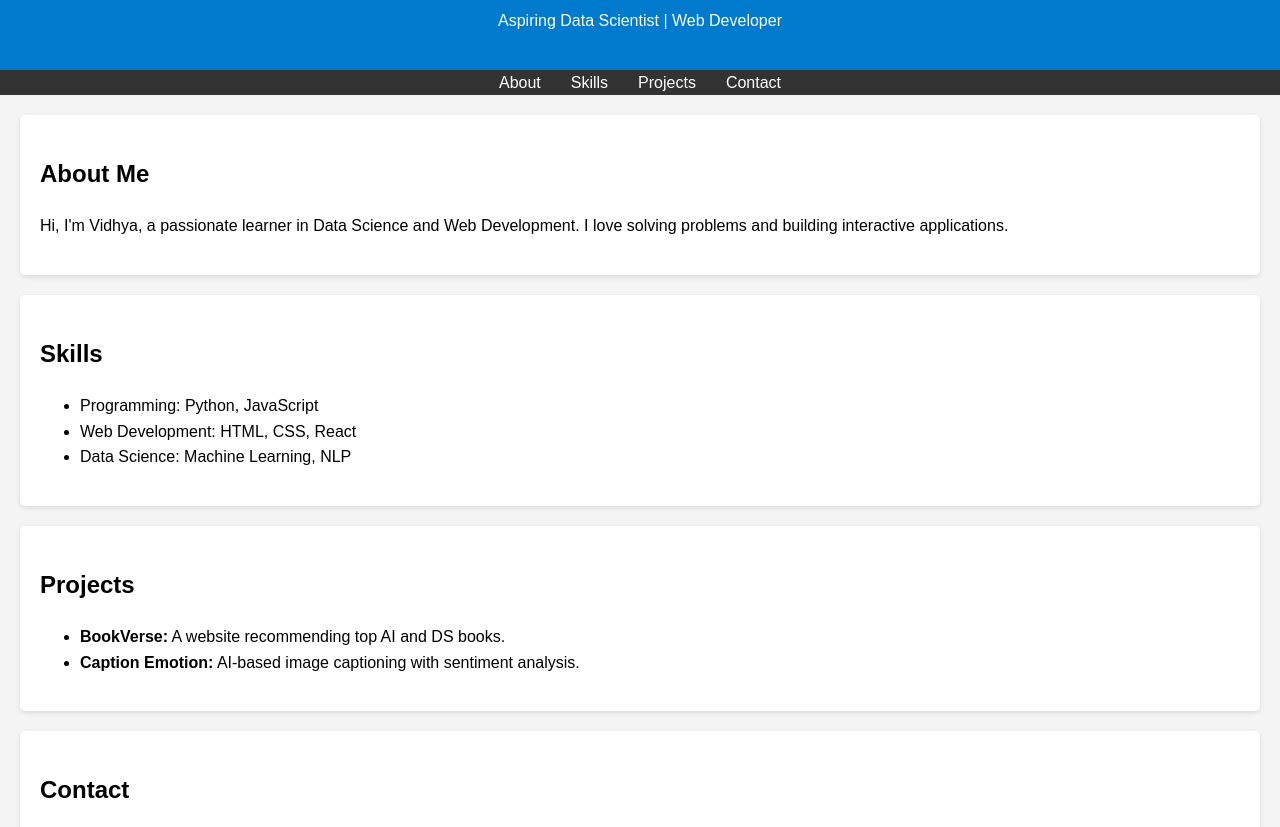
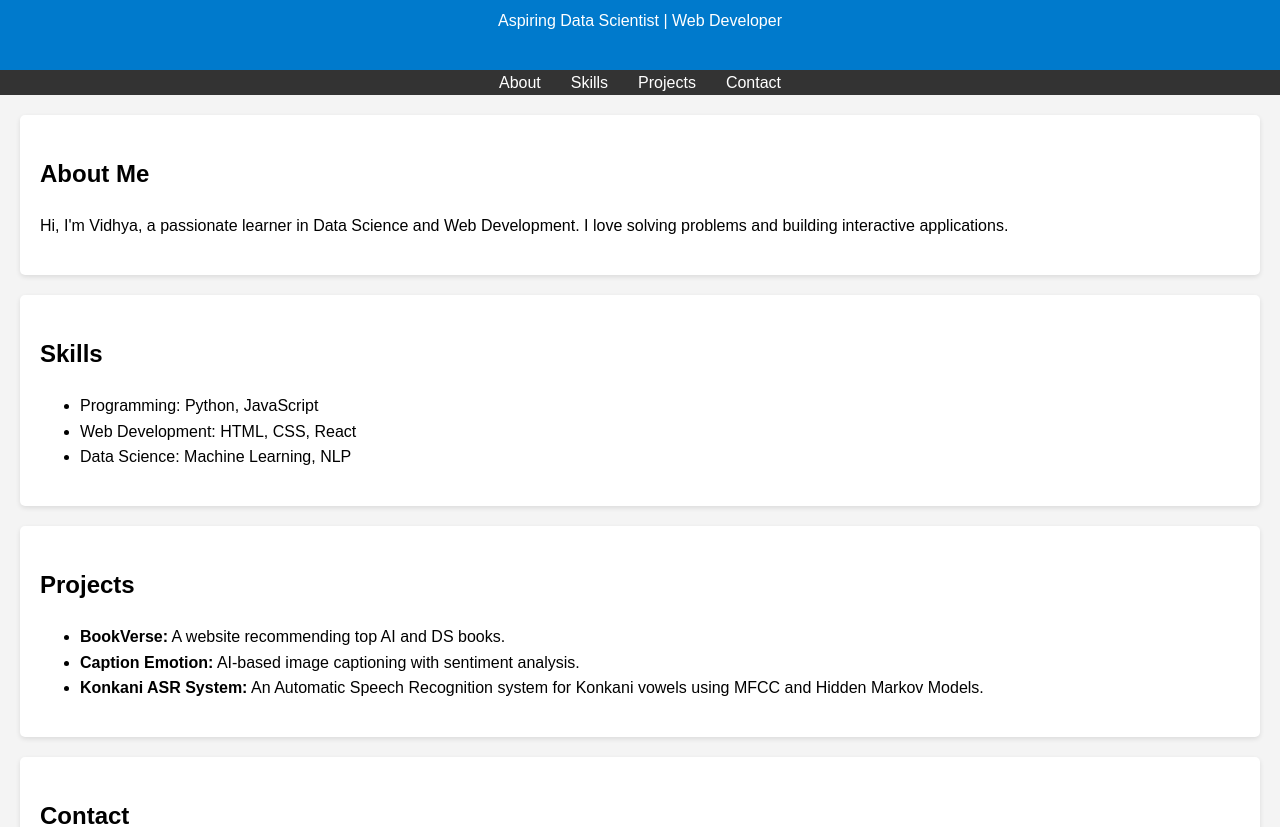
Before and after one commit to VidhyaWalke/VidhyaWalke.github.io, a plain HTML site: page index.html in a window 1280 px wide. Shown: the part 106-933 px from the top of the page. Drawn offline with Linux system fonts and the light colour scheme.

Commit message:
Update index.html

```diff
--- a/index.html
+++ b/index.html
@@ -36,6 +36,7 @@
     <ul>
       <li><strong>BookVerse:</strong> A website recommending top AI and DS books.</li>
       <li><strong>Caption Emotion:</strong> AI-based image captioning with sentiment analysis.</li>
+        <li><strong>Konkani ASR System:</strong> An Automatic Speech Recognition system for Konkani vowels using MFCC and Hidden Markov Models.</li>
     </ul>
   </section>
   <section id="contact">
```
